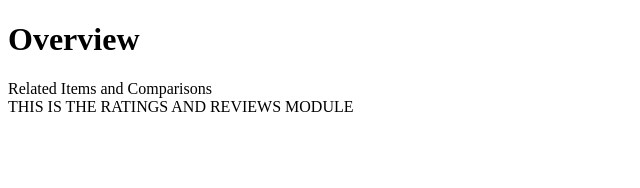
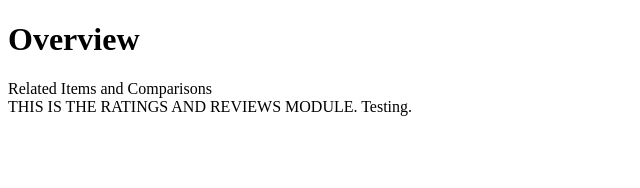
Before and after one commit to kimberlylin2014/ShopNow, a React app: page / in a window 1280 px wide. Shown: the top 188 px of the page, without its empty margins (0-640 px from the left). Built offline with nearby package versions, Linux system fonts and the light colour scheme; no server answers; the HTML template or start-up script is replaced by a standard one.

Commit message:
testing feature

```diff
--- a/client/src/components/reviews/RatingsAndReviews.jsx
+++ b/client/src/components/reviews/RatingsAndReviews.jsx
@@ -8,7 +8,8 @@ class RatingsAndReviews extends React.Component {
   render() {
     return (
       <div>
-        THIS IS THE RATINGS AND REVIEWS MODULE
+        THIS IS THE RATINGS AND REVIEWS MODULE.
+        Testing.
       </div>
     )
   }
```
Also changed, not shown: .circleci/config.yml.
